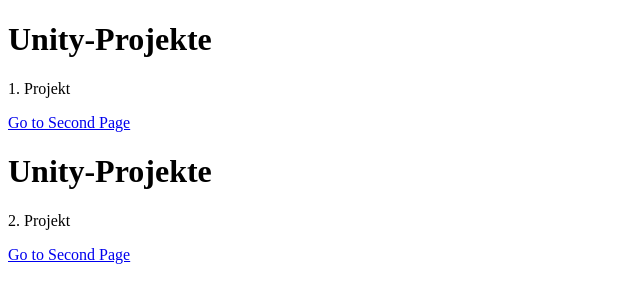
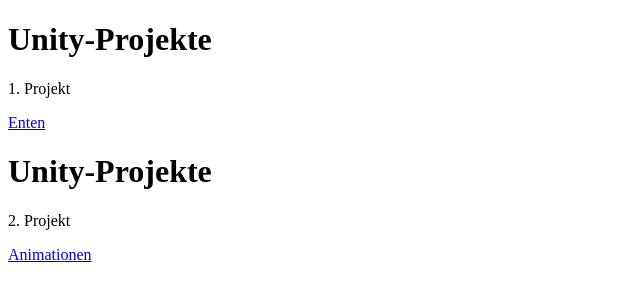
Before and after one commit to entitymel/Portfolio, a plain HTML site: page docs/index.html in a window 1280 px wide. Shown: the whole page, without its empty margins (0-640 px from the left). Drawn offline with Linux system fonts and the light colour scheme.

Commit message:
name change

```diff
--- a/docs/index.html
+++ b/docs/index.html
@@ -11,7 +11,7 @@
 </body>
 </html>
 
-<a href="firstproject.html">Go to Second Page</a>
+<a href="firstproject.html">Enten</a>
 
 <h1>Unity-Projekte</h1>
 <p> 2. Projekt </p>
@@ -19,4 +19,4 @@
 </body>
 </html>
 
-<a href="secondproject.html">Go to Second Page</a>
+<a href="secondproject.html">Animationen</a>
```
Also changed, not shown: docs/firstproject.html (+1 -1 lines).
